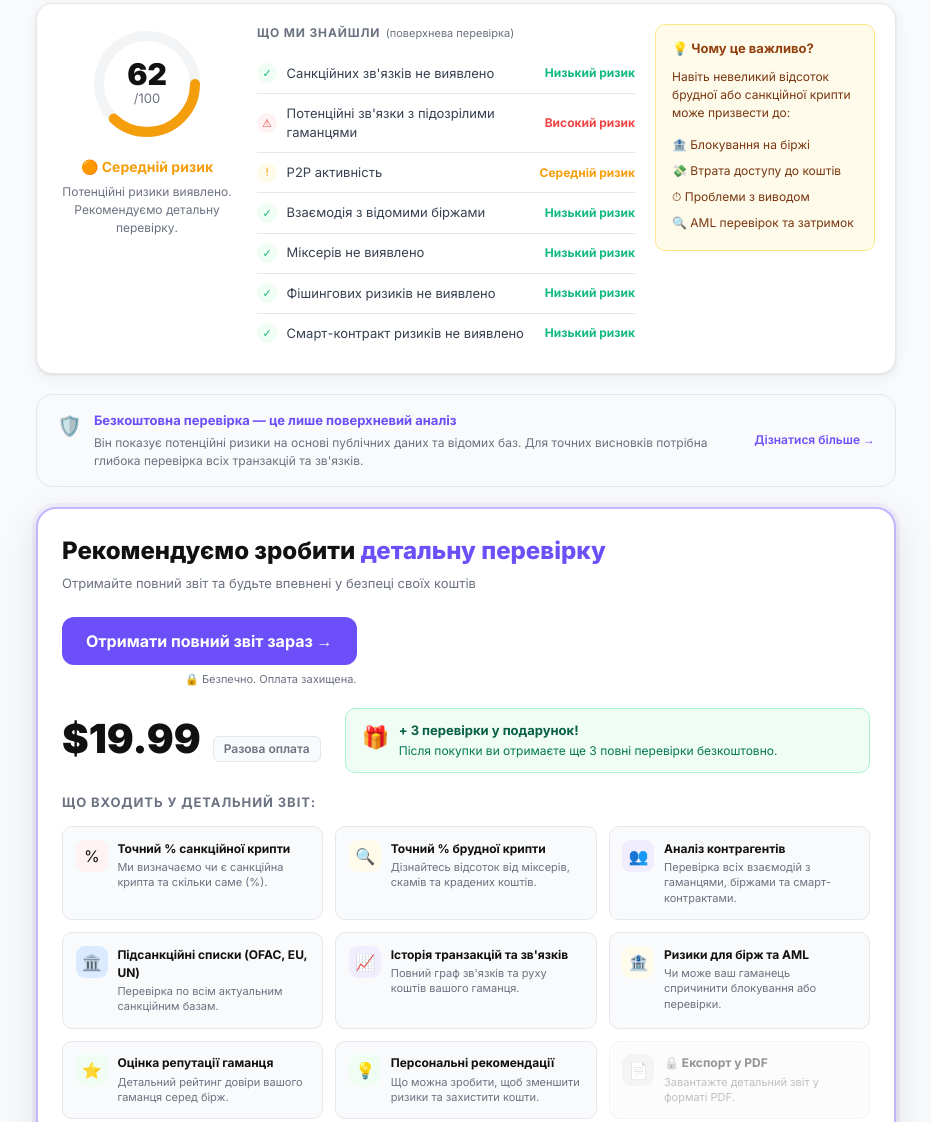
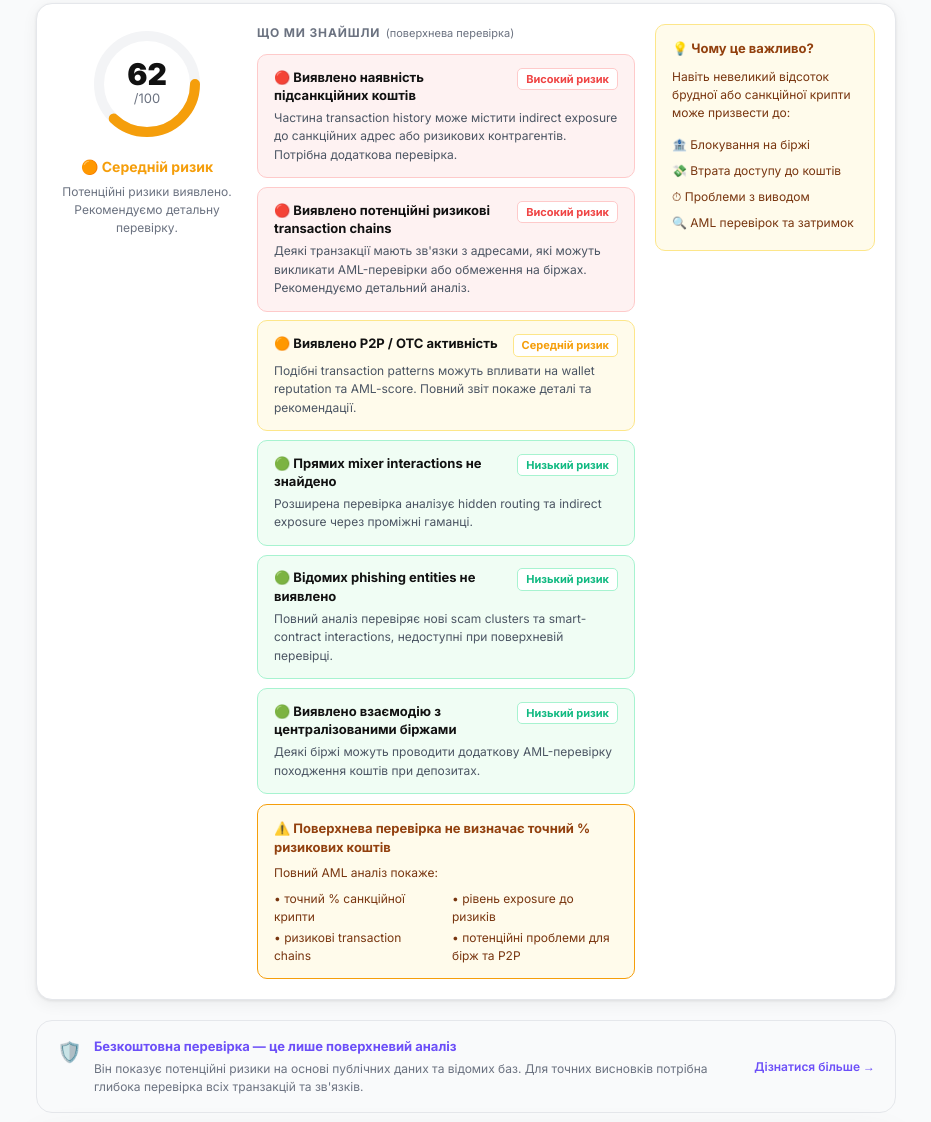
Before and after one commit to S7KK/chainguard, a website: page result.html in a window 1280 px wide. Shown: the part 797-1919 px from the top of the page, without its empty margins (174-1105 px from the left). Drawn offline with Linux system fonts and the light colour scheme.

Commit message:
Update result.html

```diff
--- a/result.html
+++ b/result.html
@@ -1,3 +1,4 @@
+
 <!DOCTYPE html>
 <html lang="uk">
 <head>
@@ -424,43 +425,7 @@ nav{background:#fff;border-bottom:1px solid var(--gray-border);padding:.8rem 1.5
           <div class="findings-title">
             Що ми знайшли <span>(поверхнева перевірка)</span>
           </div>
-          <div id="findings-list">
-            <div class="finding-row">
-              <div class="f-ico red">⚠</div>
-              <span class="f-name">Потенційна санкційна крипта</span>
-              <span class="f-level red">Високий ризик</span>
-            </div>
-            <div class="finding-row">
-              <div class="f-ico red">⚠</div>
-              <span class="f-name">Потенційні зв'язки з підозрілими гаманцями</span>
-              <span class="f-level red">Високий ризик</span>
-            </div>
-            <div class="finding-row">
-              <div class="f-ico amber">!</div>
-              <span class="f-name">P2P активність</span>
-              <span class="f-level amber">Середній ризик</span>
-            </div>
-            <div class="finding-row">
-              <div class="f-ico green">✓</div>
-              <span class="f-name">Взаємодія з відомими біржами</span>
-              <span class="f-level green">Низький ризик</span>
-            </div>
-            <div class="finding-row">
-              <div class="f-ico green">✓</div>
-              <span class="f-name">Міксерів не виявлено</span>
-              <span class="f-level green">Низький ризик</span>
-            </div>
-            <div class="finding-row">
-              <div class="f-ico green">✓</div>
-              <span class="f-name">Фішингових ризиків не виявлено</span>
-              <span class="f-level green">Низький ризик</span>
-            </div>
-            <div class="finding-row">
-              <div class="f-ico green">✓</div>
-              <span class="f-name">Смарт-контракт ризиків не виявлено</span>
-              <span class="f-level green">Низький ризик</span>
-            </div>
-          </div>
+          <div id="findings-list"><div style="text-align:center;padding:1rem;color:var(--gray);font-size:13px">Завантаження...</div></div>
         </div>
 
         <!-- Why important -->
@@ -833,35 +798,114 @@ function renderResult(r, addr) {
 }
 
 function renderFindings(r) {
-  var findings = [];
   var flags = r.riskFlags || [];
   var hasOfac = r.ofacMatch || r.sanctionedRisk > 0;
-  var hasMixer = r.mixerInteractions > 0;
-  var hasDark = r.darknetInteractions > 0;
+  var hasMixer = (r.mixerInteractions || 0) > 0;
+  var hasDark = (r.darknetInteractions || 0) > 0;
+  var hasCybercrime = flags.some(function(f){return f.type==='cybercrime'||f.type==='money_laundering';});
+  var hasPhishing = flags.some(function(f){return f.type==='phishing';});
+  var hasBlacklist = flags.some(function(f){return f.type==='blacklist';});
   var score = r.riskScore || 0;
 
-  if (hasOfac) findings.push({ico:'red', level:'red', text:'Потенційна санкційна крипта', levelText:'Високий ризик'});
-  else findings.push({ico:'green', level:'green', text:'Санкційних зв\'язків не виявлено', levelText:'Низький ризик'});
+  // Завжди 6 тригерів — незалежно від результату
+  var items = [
+    // 1. Санкції — завжди тригер
+    (hasOfac || hasBlacklist || score > 60) ? {
+      type:'red',
+      title:'🔴 Виявлено наявність підсанкційних коштів',
+      desc:'Частина transaction history може містити indirect exposure до санкційних адрес або ризикових контрагентів. Потрібна додаткова перевірка.',
+      level:'Високий ризик'
+    } : {
+      type:'red-soft',
+      title:'🔴 Виявлено потенційний підсанкційний ризик',
+      desc:'Поверхнева перевірка не може виключити indirect exposure до санкційних адрес. Повна перевірка визначить точний відсоток.',
+      level:'Потрібна перевірка'
+    },
+    // 2. Ризикові ланцюги — завжди тригер
+    (hasCybercrime || hasDark || score > 40) ? {
+      type:'red',
+      title:'🔴 Виявлено потенційні ризикові transaction chains',
+      desc:'Деякі транзакції мають зв\'язки з адресами, які можуть викликати AML-перевірки або обмеження на біржах. Рекомендуємо детальний аналіз.',
+      level:'Високий ризик'
+    } : {
+      type:'red-soft',
+      title:'🔴 Виявлено підозрілі transaction patterns',
+      desc:'Деякі транзакційні патерни потребують глибшого аналізу. Поверхнева перевірка не може точно оцінити рівень ризику.',
+      level:'Потрібна перевірка'
+    },
+    // 3. P2P — завжди amber
+    {
+      type:'amber',
+      title:'🟠 Виявлено P2P / OTC активність',
+      desc:'Подібні transaction patterns можуть впливати на wallet reputation та AML-score. Повний звіт покаже деталі та рекомендації.',
+      level:'Середній ризик'
+    },
+    // 4. Міксери — якщо є red, якщо ні — green з хуком
+    hasMixer ? {
+      type:'red',
+      title:'🔴 Виявлено взаємодію з міксерами',
+      desc:'Прямі або непрямі зв\'язки з mixer-сервісами можуть призвести до блокування коштів на біржах.',
+      level:'Високий ризик'
+    } : {
+      type:'green',
+      title:'🟢 Прямих mixer interactions не знайдено',
+      desc:'Розширена перевірка аналізує hidden routing та indirect exposure через проміжні гаманці.',
+      level:'Низький ризик'
+    },
+    // 5. Фішинг — якщо є red, якщо ні — green з хуком
+    hasPhishing ? {
+      type:'red',
+      title:'🔴 Виявлено фішингову активність',
+      desc:'Гаманець взаємодіяв з адресами, пов\'язаними з фішингом або шахрайством.',
+      level:'Високий ризик'
+    } : {
+      type:'green',
+      title:'🟢 Відомих phishing entities не виявлено',
+      desc:'Повний аналіз перевіряє нові scam clusters та smart-contract interactions, недоступні при поверхневій перевірці.',
+      level:'Низький ризик'
+    },
+    // 6. Біржі — завжди з caveat
+    {
+      type:'green',
+      title:'🟢 Виявлено взаємодію з централізованими біржами',
+      desc:'Деякі біржі можуть проводити додаткову AML-перевірку походження коштів при депозитах.',
+      level:'Низький ризик'
+    }
+  ];
 
-  if (flags.length > 0 || score > 40) findings.push({ico:'red', level:'red', text:'Потенційні зв\'язки з підозрілими гаманцями', levelText:'Високий ризик'});
+  var styles = {
+    'red':      {bg:'#FEF2F2', border:'#FECACA', color:'#EF4444'},
+    'red-soft': {bg:'#FEF2F2', border:'#FECACA', color:'#DC4444'},
+    'amber':    {bg:'#FFFBEB', border:'#FDE68A', color:'#F59E0B'},
+    'green':    {bg:'#F0FDF4', border:'#A7F3D0', color:'#10B981'}
+  };
 
-  if (score > 25) findings.push({ico:'amber', level:'amber', text:'P2P активність', levelText:'Середній ризик'});
+  var html = items.map(function(item) {
+    var s = styles[item.type] || styles['green'];
+    return '<div style="background:' + s.bg + ';border:1px solid ' + s.border + ';border-radius:10px;padding:.8rem 1rem;margin-bottom:.55rem">' +
+      '<div style="display:flex;align-items:flex-start;justify-content:space-between;gap:.75rem;margin-bottom:.3rem">' +
+        '<div style="font-size:13px;font-weight:700;color:#111;line-height:1.4">' + item.title + '</div>' +
+        '<span style="font-size:11px;font-weight:700;color:' + s.color + ';white-space:nowrap;flex-shrink:0;background:#fff;padding:2px 8px;border-radius:5px;border:1px solid ' + s.border + '">' + item.level + '</span>' +
+      '</div>' +
+      '<div style="font-size:12px;color:#4B5563;line-height:1.55">' + item.desc + '</div>' +
+    '</div>';
+  }).join('');
 
-  findings.push({ico:'green', level:'green', text:'Взаємодія з відомими біржами', levelText:'Низький ризик'});
+  // Alert box
+  html += '<div style="background:#FFFBEB;border:1.5px solid #F59E0B;border-radius:10px;padding:.85rem 1rem;margin-top:.65rem">' +
+    '<div style="font-size:13px;font-weight:700;color:#92400E;margin-bottom:.4rem">⚠️ Поверхнева перевірка не визначає точний % ризикових коштів</div>' +
+    '<div style="font-size:12px;color:#78350F;margin-bottom:.45rem">Повний AML аналіз покаже:</div>' +
+    '<div style="display:grid;grid-template-columns:1fr 1fr;gap:.2rem .75rem">' +
+      '<div style="font-size:12px;color:#78350F">• точний % санкційної крипти</div>' +
+      '<div style="font-size:12px;color:#78350F">• рівень exposure до ризиків</div>' +
+      '<div style="font-size:12px;color:#78350F">• ризикові transaction chains</div>' +
+      '<div style="font-size:12px;color:#78350F">• потенційні проблеми для бірж та P2P</div>' +
+    '</div>' +
+  '</div>';
 
-  if (!hasMixer) findings.push({ico:'green', level:'green', text:'Міксерів не виявлено', levelText:'Низький ризик'});
-  else findings.push({ico:'red', level:'red', text:'Виявлено взаємодію з міксерами', levelText:'Високий ризик'});
+  document.getElementById('findings-list').innerHTML = html;
+}
 
-  if (!hasDark) findings.push({ico:'green', level:'green', text:'Фішингових ризиків не виявлено', levelText:'Низький ризик'});
-  else findings.push({ico:'red', level:'red', text:'Виявлено підозрілі транзакції', levelText:'Високий ризик'});
-
-  findings.push({ico:'green', level:'green', text:'Смарт-контракт ризиків не виявлено', levelText:'Низький ризик'});
-
-  document.getElementById('findings-list').innerHTML = findings.map(function(f) {
-    var icoChar = f.ico === 'red' ? '⚠' : f.ico === 'amber' ? '!' : '✓';
-    return '<div class="finding-row"><div class="f-ico ' + f.ico + '">' + icoChar + '</div><span class="f-name">' + f.text + '</span><span class="f-level ' + f.level + '">' + f.levelText + '</span></div>';
-  }).join('');
-}
 
 function showDemoResult(addr) {
   var demoAddr = addr || 'TXaGYd7J8eKj...WkXg9x8F3mL';
```
